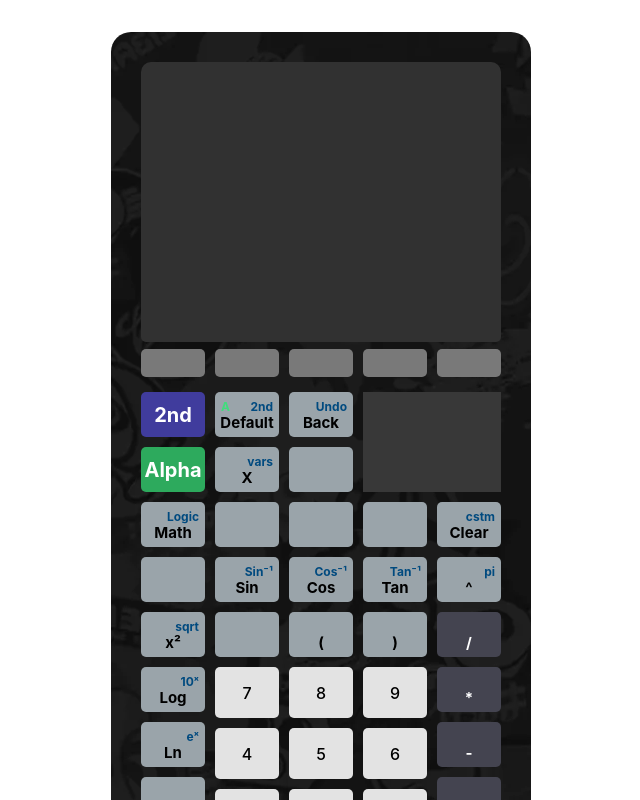
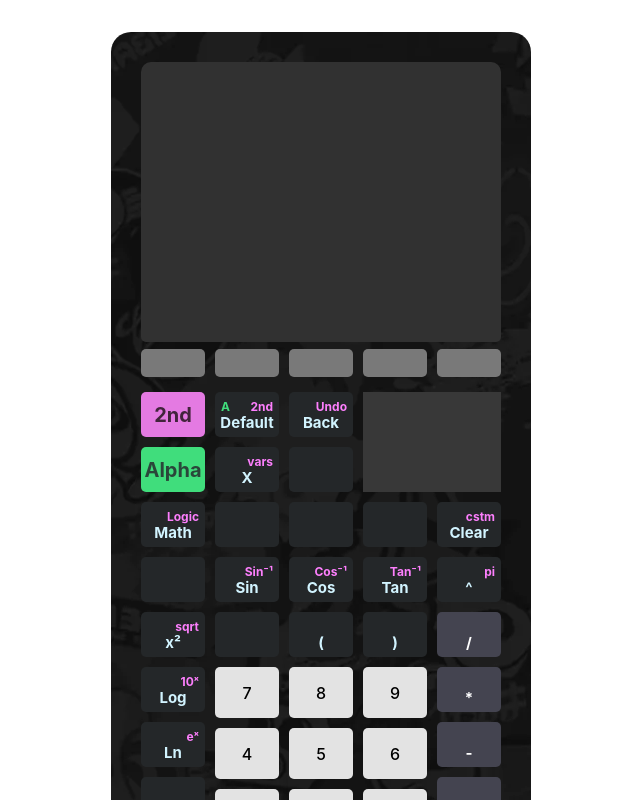
Before and after one commit to TravisC671/Calc, a React (Vite) app: page / in a window 1280 px wide. Shown: the top 800 px of the page, without its empty margins (319-959 px from the left). Built offline with nearby package versions, Linux system fonts and the light colour scheme.

Commit message:
finished dark splatoon theme

```diff
--- a/src/index.css
+++ b/src/index.css
@@ -17,22 +17,23 @@
   --macro-btn-bg-hover: #868686;
   --macro-btn-bg-pressed: #686868;
 
-  --function-btn-bg: #9aa4aa;
-  --function-btn-bg-hover: #cdcdcd;
-  --function-btn-bg-pressed: #adadad;
+  --function-btn-bg: #242729;
+  --function-btn-bg-hover: #2c2f31;
+  --function-btn-bg-pressed: #1a1d1e;
+  --function-btn-text: #d2f4ff;
 
   --alpha-text: #40dd7c;
-  --secondary-text: #004a7f;
+  --secondary-text: #fd7ffd;
 
-  --alpha-btn-bg: #2daa5d;
+  --alpha-btn-bg: #40dd7c;
   --alpha-btn-bg-hover: #63ff9f;
   --alpha-btn-bg-pressed: #24bb5e;
-  --alpha-btn-text: #ffffff;
+  --alpha-btn-text: #2a463a;
 
-  --secondary-btn-bg: #403c9d;
-  --secondary-btn-bg-hover: #83deff;
-  --secondary-btn-bg-pressed: #38acd6;
-  --secondary-btn-text: #ffffff;
+  --secondary-btn-bg: #e47ae2;
+  --secondary-btn-bg-hover: #ef83ee;
+  --secondary-btn-bg-pressed: #d672d4;
+  --secondary-btn-text: #42243c;
 
   --operation-btn-bg: #444450;
   --operation-btn-text: #ffffff;
--- a/src/keyboard/Keyboard.css
+++ b/src/keyboard/Keyboard.css
@@ -49,7 +49,7 @@
     font-size: 15px;
     text-align: center;
     margin: 4px 0px 0px 0px;
-    color: var(--main);
+    color: var(--function-btn-text);
 
 }
 
```
